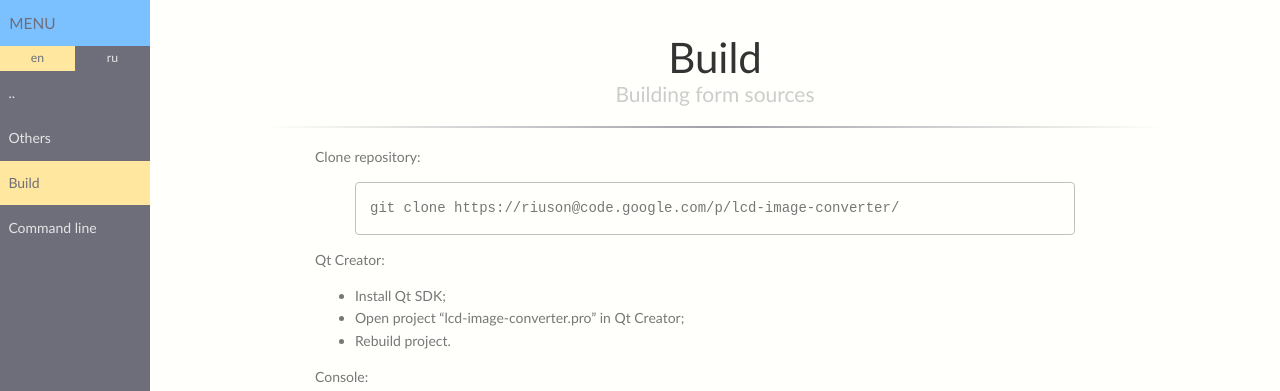
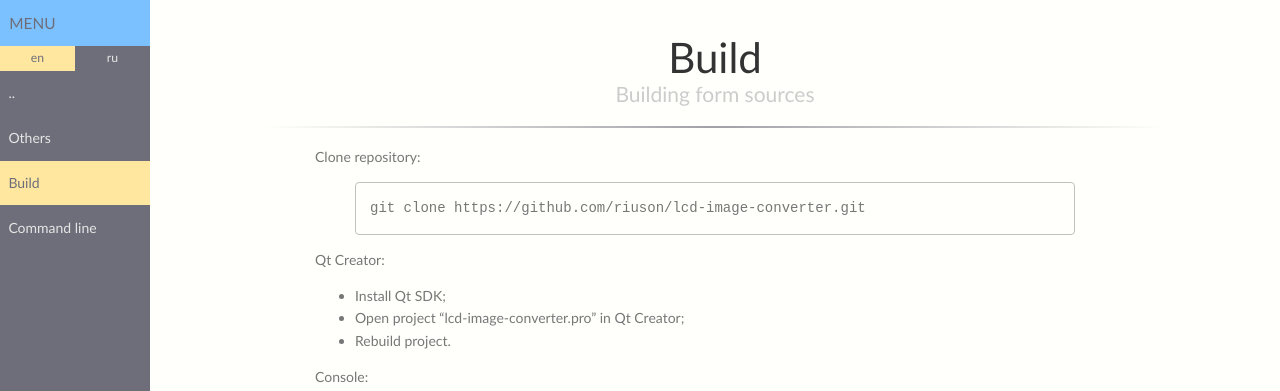
Before and after one commit to riuson/lcd-image-converter, a Jekyll site: the page built from _wiki/en/other/build-from-sources.md, in a window 1280 px wide and 1384 px high. Shown: the top 391 px of the window. Built offline with Jekyll 4.4.1, drawn with Linux system fonts in a browser that asks for light colours.

Commit message:
Changed path to repository

````diff
--- a/_wiki/en/other/build-from-sources.md
+++ b/_wiki/en/other/build-from-sources.md
@@ -8,7 +8,7 @@
 Clone repository:
 
 {% highlight bash %}
-```git clone https://riuson@code.google.com/p/lcd-image-converter/
+```git clone https://github.com/riuson/lcd-image-converter.git
 ```
 {% endhighlight %}
 
````
Also changed, not shown: _wiki/ru/other/build-from-sources.md (+1 -1 lines).
